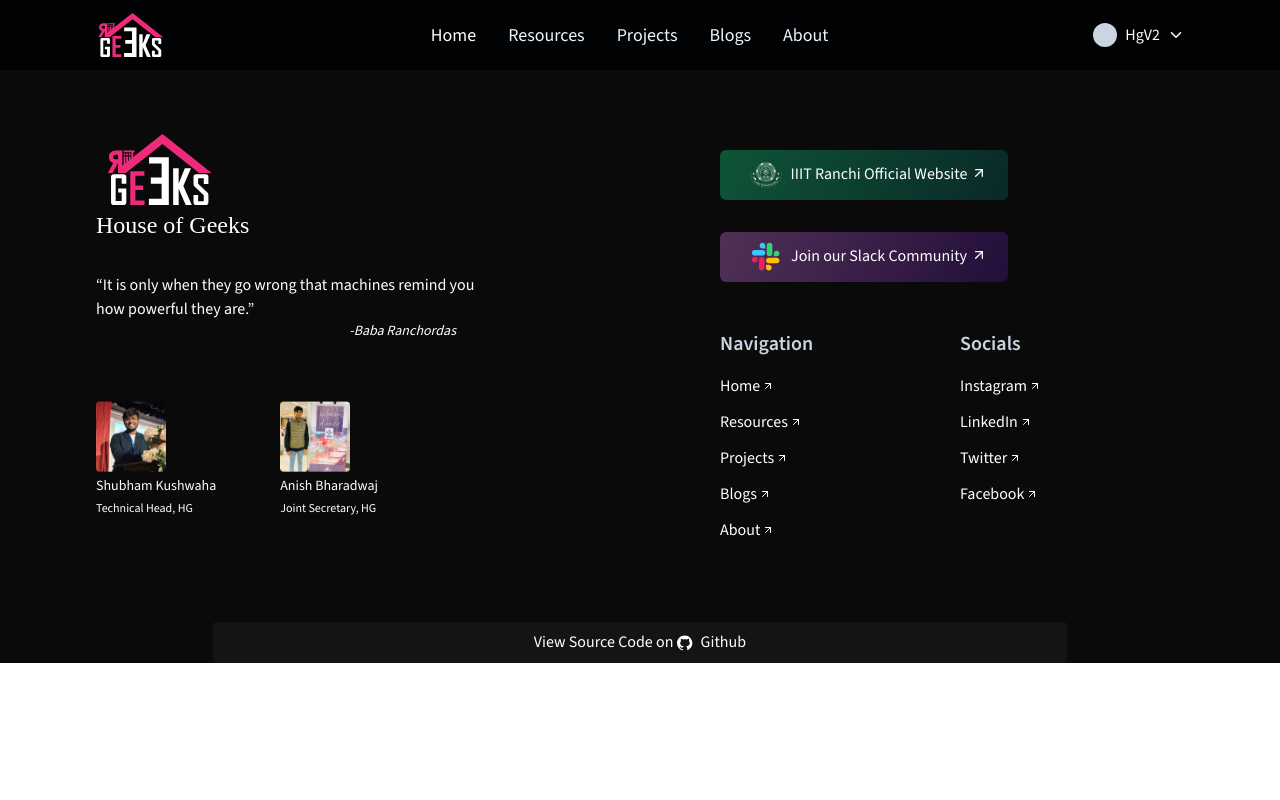
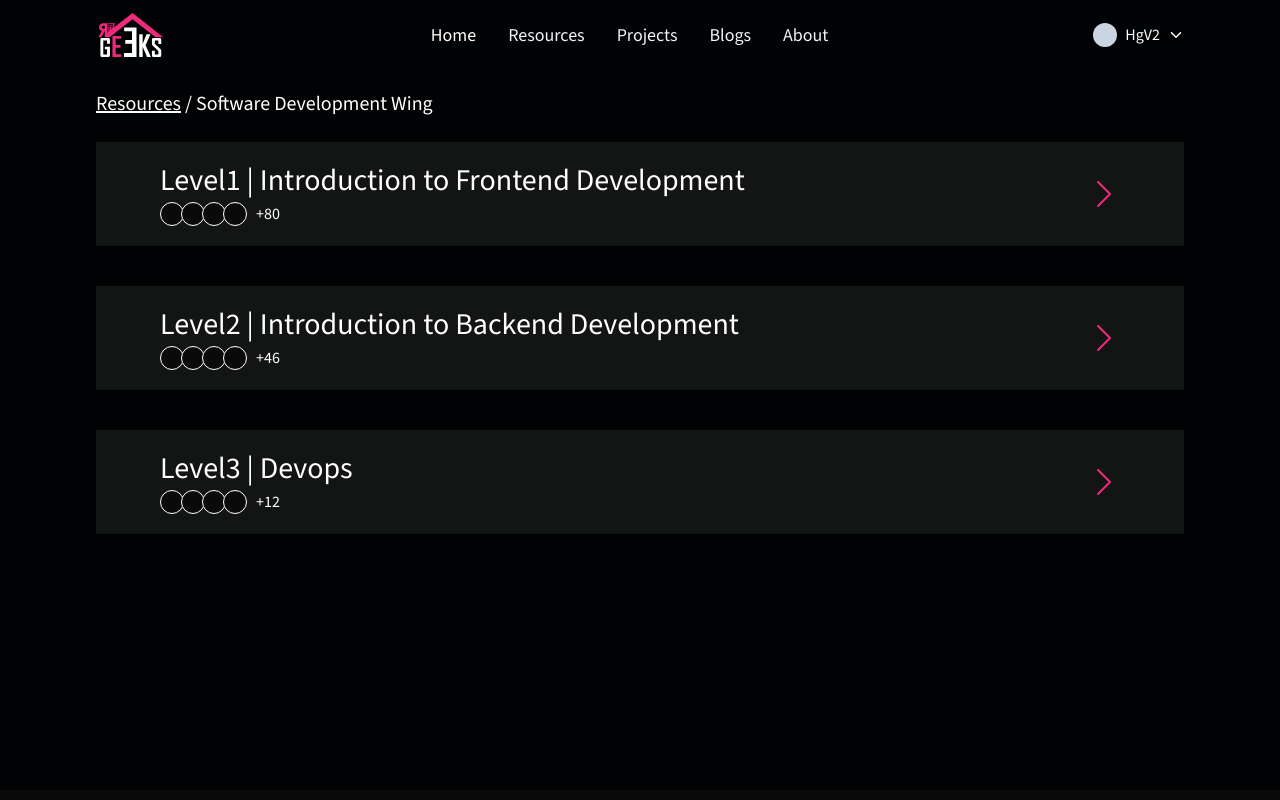
Before and after one commit to houseofgeeks/hgv2, a React (Create React App) app in the folder client/: page /resources/levels in a window 1280 px wide. Shown: the top 800 px of the page. Built offline with nearby package versions, Linux system fonts and the light colour scheme; a web font is replaced by a local one.

Commit message:
added levelCard

```diff
--- a/client/package.json
+++ b/client/package.json
@@ -11,7 +11,6 @@
     "react": "^18.2.0",
     "react-dom": "^18.2.0",
     "react-icons": "^4.8.0",
-    "react-router": "^6.9.0",
     "react-router-dom": "^6.8.2",
     "react-scripts": "5.0.1",
     "web-vitals": "^2.1.4"
--- a/client/src/App.js
+++ b/client/src/App.js
@@ -4,8 +4,8 @@ import Home from "./pages/Home";
 import Resources from "./pages/Resources";
 import Navbar from "./components/Navbar";
 import Footer from "./components/Footer";
-import Resources2 from "./pages/Resources2";
-import Resources3 from "./pages/Resources3";
+import Levels from "./pages/Levels";
+import Tasks from "./pages/Tasks";
 function App() {
   const { pathname } = useLocation();
 
@@ -16,8 +16,8 @@ function App() {
       <Routes>
         <Route exact path="/" element={<Home />} />
         <Route path="/resources" element={<Resources />} />
-        <Route path="/resources2" element={<Resources2 />} />
-        <Route path="/resources3" element={<Resources3 />} />
+        <Route path="/resources/levels" element={<Levels />} />
+        <Route path="/resources/levels/tasks" element={<Tasks />} />
       </Routes>
       <Footer />
     </div>
--- /dev/null
+++ b/client/src/components/levels/LevelCard.js
@@ -0,0 +1,38 @@
+import React from 'react'
+import { BsChevronRight } from 'react-icons/bs'
+import { NavLink } from 'react-router-dom';
+import ellipse from '../../assets/level_ellipse.svg';
+
+const LevelCard = ({ element }) => {
+    return (
+        <div className='bg-[#131414] flex justify-between items-center px-16 py-5'>
+            <div>
+                <h1 className='text-3xl'>
+                    {element.title}
+                </h1>
+                <div className='flex items-center mt-1'>
+                    {
+                        element?.img?.slice(0, 4).map((e, i) => {
+                            return (
+                                <img src={ellipse} key={i} className='relative' style={{ right: `${3 * i}px` }} alt='ellipse' />
+                            )
+                        })
+                    }
+                    {
+                        element?.img_count > 4 ?
+                            <span>
+                                +{(element.img_count) - 4}
+                            </span>
+                            :
+                            <></>
+                    }
+                </div>
+            </div>
+            <NavLink to={`/resources/levels/tasks`}>
+                <BsChevronRight className='text-[2rem] font-black text-[#EE2A7B] cursor-pointer' />
+            </NavLink>
+        </div>
+    )
+}
+
+export default LevelCard
--- /dev/null
+++ b/client/src/pages/Levels.js
@@ -0,0 +1,43 @@
+import React from 'react';
+import { NavLink } from 'react-router-dom';
+import LevelCard from '../components/levels/LevelCard';
+
+const Levels = () => {
+    const resources2 = [
+        {
+            title: 'Level1 | Introduction to Frontend Development',
+            img: [1, 2, 3, 4],
+            img_count: 84
+        },
+        {
+            title: 'Level2 | Introduction to Backend Development',
+            img: [1, 2, 3, 4],
+            img_count: 50
+        },
+        {
+            title: 'Level3 | Devops',
+            img: [1, 2, 3, 4],
+            img_count: 16
+        }
+    ]
+
+    return (
+        <div className="px-24 min-h-[90vh] text-white py-5 bg-[#010203]">
+            <h1 className="font-normal text-xl mb-6">
+                <NavLink className='underline' to={`/resources`}>Resources</NavLink> /
+                <NavLink to={`/resources/levels`} > Software Development Wing</NavLink>
+            </h1>
+            <div className='flex flex-col gap-10'>
+                {
+                    resources2?.map((element, index) => {
+                        return (
+                            <LevelCard element={element} key={index} />
+                        )
+                    })
+                }
+            </div>
+        </div>
+    )
+}
+
+export default Levels
--- a/client/src/pages/Resources.js
+++ b/client/src/pages/Resources.js
@@ -5,13 +5,13 @@ const Resources = () => {
   return (
     <div className="bg-[#010203] text-white pt-4 pb-6">
       <div className="px-24 mx-auto">
-        <h1 className="font-normal text-2xl text-slate-300 mb-6">Resources</h1>
+        <h1 className="font-normal text-2xl mb-6">Resources</h1>
         <div className="grid grid-cols-1 xs:grid-cols-2 lg:grid-cols-3 gap-8 mb-8">
           {[1, 2, 3, 4, 5, 6].map(({ title, description, url, image }) => (
             <WingCard
               title="Software Development Wing"
               description="Web and application development community of IIIT Ranchi has been primarily responsible for providing innovative technical solutions to most of the issues in the institute. We began as web development Club with the sole purpose of developing web applications . But after enormous support from students we have now evolved into a club that has proficient developers from the field of Android Development, Web Development, Game Development and IOS development. All the four verticals work in harmony to develop innovative softwares that solve many real life technical issues on campus"
-              url="/resources2"
+              url="/resources/levels"
               image={frame}
             />
           ))}
--- a/client/src/pages/Resources2.js
+++ /dev/null
@@ -1,66 +0,0 @@
-import React from 'react';
-import { BsChevronRight } from 'react-icons/bs';
-import { NavLink } from 'react-router-dom';
-import ellipse from '../assets/level_ellipse.svg';
-
-const Resources2 = () => {
-    const resources2 = [
-        {
-            title: 'Level1 | Introduction to Frontend Development',
-            img: [1, 2, 3, 4],
-            img_count: 84
-        },
-        {
-            title: 'Level2 | Introduction to Backend Development',
-            img: [1, 2, 3, 4],
-            img_count: 50
-        },
-        {
-            title: 'Level3 | Devops',
-            img: [1, 2, 3, 4],
-            img_count: 16
-        }
-    ]
-
-    return (
-        <div className="px-24 min-h-[100vh] text-white py-5 bg-[#010203]">
-            <h1 className="font-normal text-xl mb-6">
-                <NavLink className='underline' to={`/resources`}>Resources</NavLink> / Software Development Wing
-            </h1>
-            <div className='flex flex-col gap-10'>
-                {
-                    resources2?.map((element, index) => {
-                        return (
-                            <div key={index} className='bg-[#131414] flex justify-between items-center px-16 py-5'>
-                                <div>
-                                    <h1 className='text-3xl'>{element.title}</h1>
-                                    <div className='flex items-center mt-1'>
-                                        {
-                                            element?.img?.slice(0, 4).map((e, i) => {
-                                                console.log(i)
-                                                return (
-                                                    <img src={ellipse} key={i} className='relative' style={{ right: `${2 * i}px` }} />
-                                                )
-                                            })
-                                        }
-                                        {
-                                            element?.img_count > 4 ?
-                                                <span className='px-2'> +{(element.img_count) - 4}</span>
-                                                :
-                                                <></>
-                                        }
-                                    </div>
-                                </div>
-                                <NavLink to={`/resources3`}>
-                                    <BsChevronRight className='text-[2rem] font-black text-[#EE2A7B] cursor-pointer' />
-                                </NavLink>
-                            </div>
-                        )
-                    })
-                }
-            </div>
-        </div>
-    )
-}
-
-export default Resources2
--- a/client/src/pages/Resources3.js
+++ /dev/null
@@ -1,11 +0,0 @@
-import React from 'react'
-
-const Resources3 = () => {
-  return (
-    <div>
-      Resources3
-    </div>
-  )
-}
-
-export default Resources3
--- /dev/null
+++ b/client/src/pages/Tasks.js
@@ -0,0 +1,11 @@
+import React from 'react'
+
+const Tasks = () => {
+  return (
+    <div>
+      Tasks
+    </div>
+  )
+}
+
+export default Tasks
```
Also changed, not shown: 1 other file (tests, documents, lock files or other folders).
